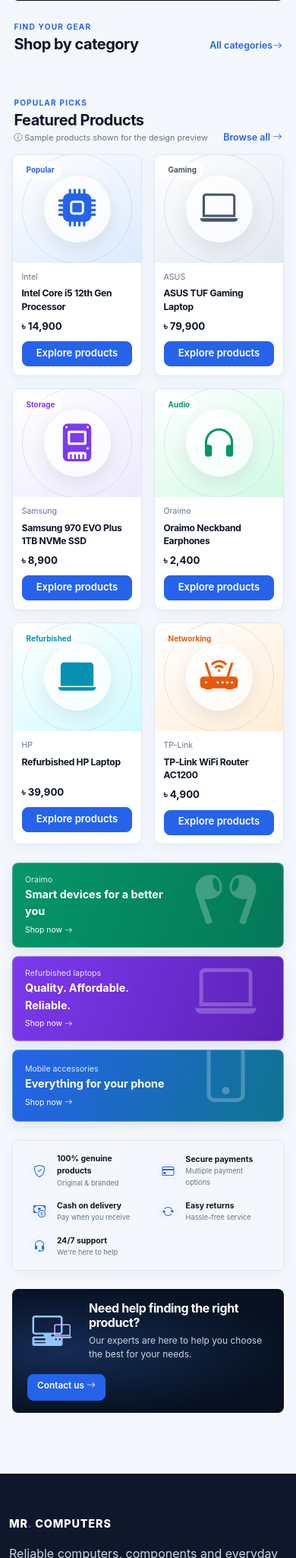
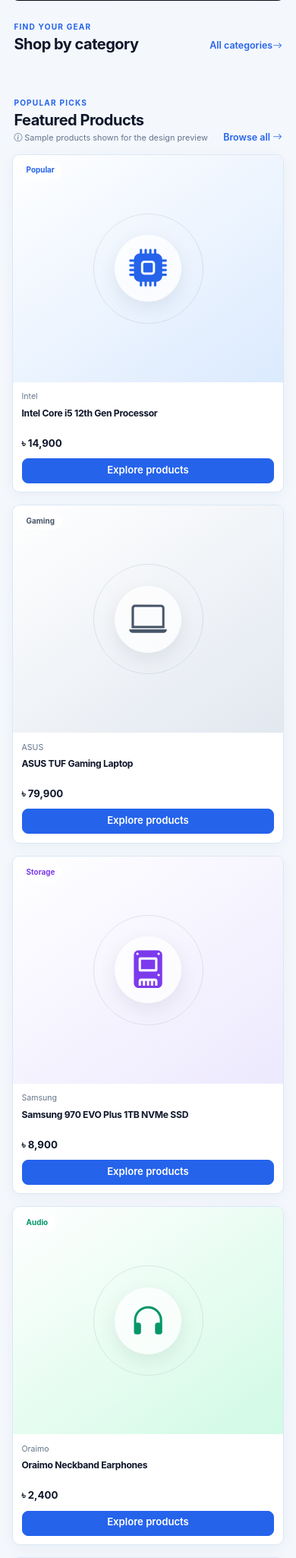
Before and after one commit to Knowledgeless/Mr-Computer, a Django app: page / in a window 390 px wide. Shown: the part 619-2669 px from the top of the page at 76% size. Run offline with Django 5.2, Linux system fonts and the light colour scheme; data that the repository does not hold is empty.

Commit message:
product card row col fixed

```diff
--- a/templates/storefront/home.html
+++ b/templates/storefront/home.html
@@ -57,12 +57,12 @@
     {% if demo_products %}
         <section class="content-section home-products">
             <div class="section-heading"><div><span class="eyebrow">Popular picks</span><h2>Featured Products</h2><span class="demo-note"><i class="bi bi-info-circle"></i> Sample products shown for the design preview</span></div><a href="{% url 'catalog:product_list' %}">Browse all <i class="bi bi-arrow-right"></i></a></div>
-            <div class="row g-3 g-xl-4">{% for product in demo_products %}<div class="col-6 col-md-4 col-xl-2">{% include "partials/demo_product_card.html" %}</div>{% endfor %}</div>
+            <div class="row g-3 g-xl-4">{% for product in demo_products %}<div class="col-12 col-md-4 col-xl-2">{% include "partials/demo_product_card.html" %}</div>{% endfor %}</div>
         </section>
     {% elif featured_products %}
         <section class="content-section home-products">
             <div class="section-heading"><div><span class="eyebrow">Picked for you</span><h2>Featured products</h2></div><a href="{% url 'catalog:product_list' %}">Browse all <i class="bi bi-arrow-right"></i></a></div>
-            <div class="row g-3 g-xl-4">{% for product in featured_products %}<div class="col-6 col-md-4 col-xl-3">{% include "partials/product_card.html" %}</div>{% endfor %}</div>
+            <div class="row g-3 g-xl-4">{% for product in featured_products %}<div class="col-12 col-md-4 col-xl-3">{% include "partials/product_card.html" %}</div>{% endfor %}</div>
         </section>
     {% endif %}
 
@@ -75,10 +75,10 @@
     {% endif %}
 
     {% if best_sellers %}
-        <section class="content-section home-products"><div class="section-heading"><div><span class="eyebrow">Customer favorites</span><h2>Best sellers</h2></div><a href="{% url 'catalog:product_list' %}">View all <i class="bi bi-arrow-right"></i></a></div><div class="row g-3">{% for product in best_sellers %}<div class="col-6 col-md-4 col-xl-3">{% include "partials/product_card.html" %}</div>{% endfor %}</div></section>
+        <section class="content-section home-products"><div class="section-heading"><div><span class="eyebrow">Customer favorites</span><h2>Best sellers</h2></div><a href="{% url 'catalog:product_list' %}">View all <i class="bi bi-arrow-right"></i></a></div><div class="row g-3">{% for product in best_sellers %}<div class="col-12 col-md-4 col-xl-3">{% include "partials/product_card.html" %}</div>{% endfor %}</div></section>
     {% endif %}
     {% if new_arrivals %}
-        <section class="content-section home-products"><div class="section-heading"><div><span class="eyebrow">Just arrived</span><h2>New arrivals</h2></div><a href="{% url 'catalog:product_list' %}?sort=newest">See what's new <i class="bi bi-arrow-right"></i></a></div><div class="row g-3">{% for product in new_arrivals %}<div class="col-6 col-md-4 col-xl-3">{% include "partials/product_card.html" %}</div>{% endfor %}</div></section>
+        <section class="content-section home-products"><div class="section-heading"><div><span class="eyebrow">Just arrived</span><h2>New arrivals</h2></div><a href="{% url 'catalog:product_list' %}?sort=newest">See what's new <i class="bi bi-arrow-right"></i></a></div><div class="row g-3">{% for product in new_arrivals %}<div class="col-12 col-md-4 col-xl-3">{% include "partials/product_card.html" %}</div>{% endfor %}</div></section>
     {% endif %}
 
     <section class="store-benefits"><div><i class="bi bi-shield-check"></i><span><strong>100% genuine products</strong><small>Original & branded</small></span></div><div><i class="bi bi-credit-card"></i><span><strong>Secure payments</strong><small>Multiple payment options</small></span></div><div><i class="bi bi-cash-coin"></i><span><strong>Cash on delivery</strong><small>Pay when you receive</small></span></div><div><i class="bi bi-arrow-repeat"></i><span><strong>Easy returns</strong><small>Hassle-free service</small></span></div><div><i class="bi bi-headset"></i><span><strong>24/7 support</strong><small>We're here to help</small></span></div></section>
```
